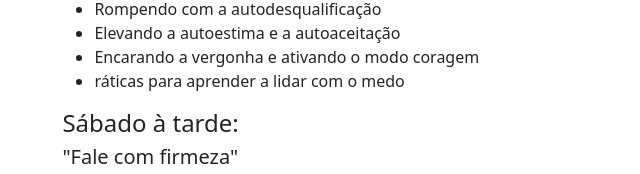
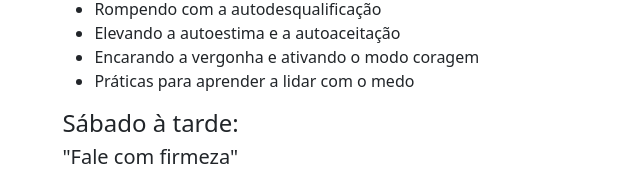
Before and after one commit to cordeirolucas42/marcia-cipriano-gatsby, a Gatsby site: page / in a window 1280 px wide. Shown: the part 3017-3191 px from the top of the page, 115-755 px from the left. Built offline with nearby package versions, Linux system fonts and the light colour scheme; Gatsby itself is replaced by a stand-in of ours.

Commit message:
Corrigir erro de grafia.

```diff
--- a/src/components/programacao.js
+++ b/src/components/programacao.js
@@ -23,7 +23,7 @@ const Programacao = () => {
                 "Rompendo com a autodesqualificação",
                 "Elevando a autoestima e a autoaceitação",
                 "Encarando a vergonha e ativando o modo coragem",
-                "ráticas para aprender a lidar com o medo"
+                "Práticas para aprender a lidar com o medo"
             ]
         },
         sabado_tarde: {
```
